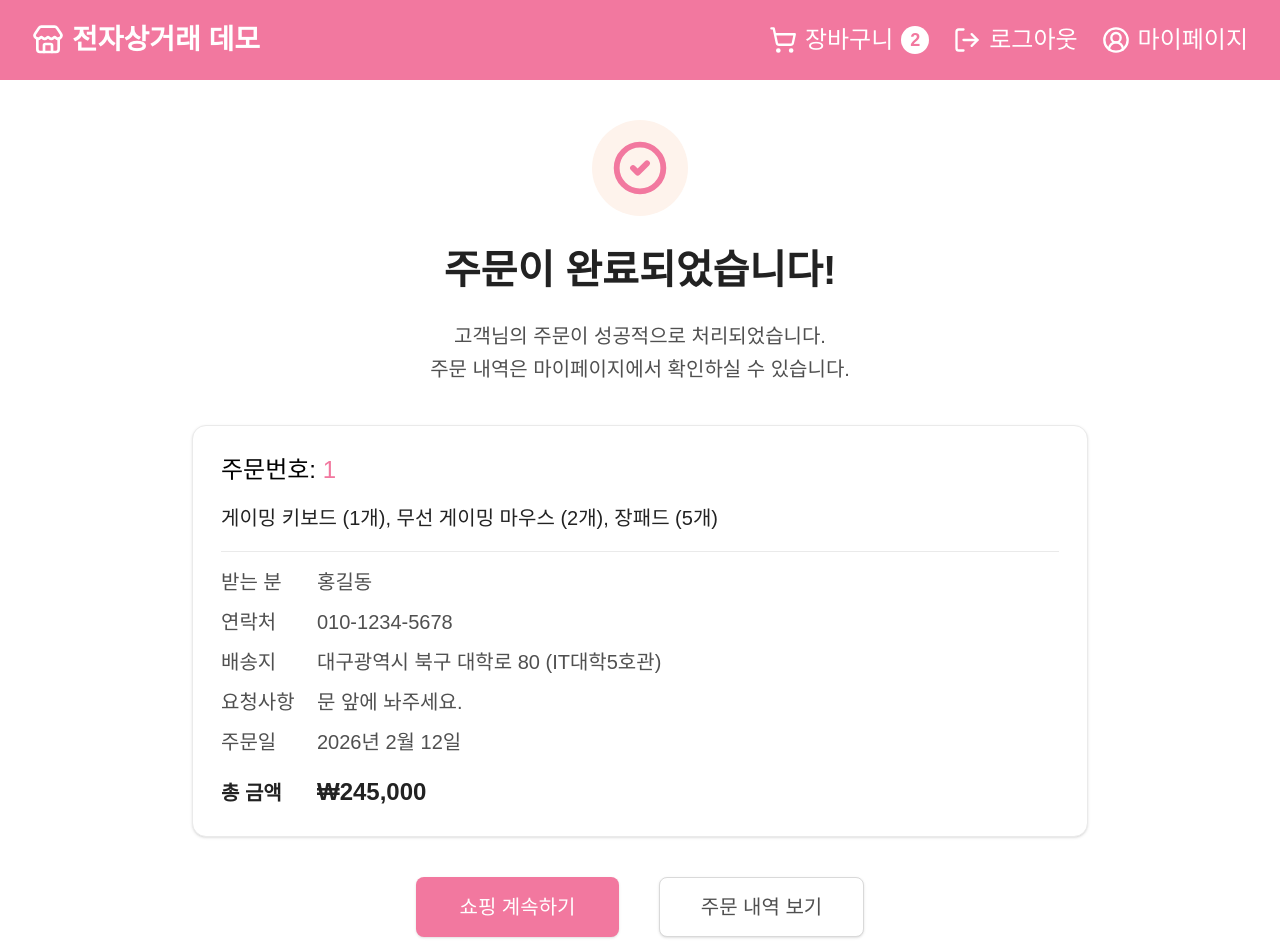
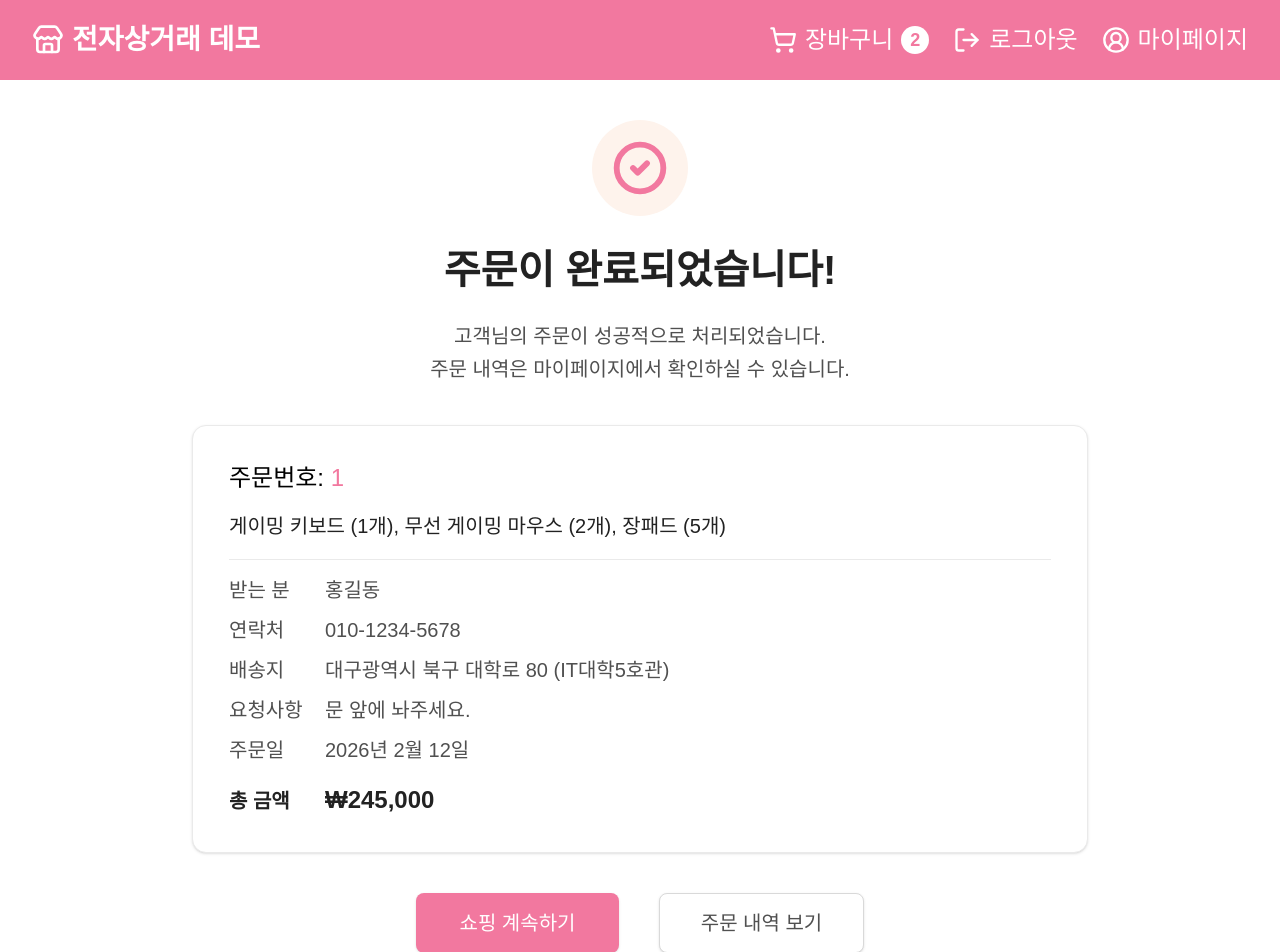
Before and after one commit to GDG-on-Campus-KNU/winter-sprint-5.5st-team1-fe, a React (Vite) app: page /order/complete/1 in a window 1280 px wide. Shown: the top 952 px of the page. Built offline with nearby package versions, Linux system fonts and the light colour scheme.

Commit message:
style: 결제 완료 내역 카드 padding 크기 변경

```diff
--- a/src/components/cards/orderCompleteListCard.tsx
+++ b/src/components/cards/orderCompleteListCard.tsx
@@ -13,7 +13,7 @@ interface OrderCompleteListCardProps {
 
 export function OrderCompleteListCard({ order }: OrderCompleteListCardProps) {
     return (
-        <Card className="w-full max-w-4xl p-7 border border-gray-100 shadow-sm bg-white rounded-xl text-left">
+        <Card className="w-full max-w-4xl p-9 border border-gray-100 shadow-sm bg-white rounded-xl text-left">
             <div className="flex flex-col gap-5">
 
                 <div className="flex justify-between items-center">
```
